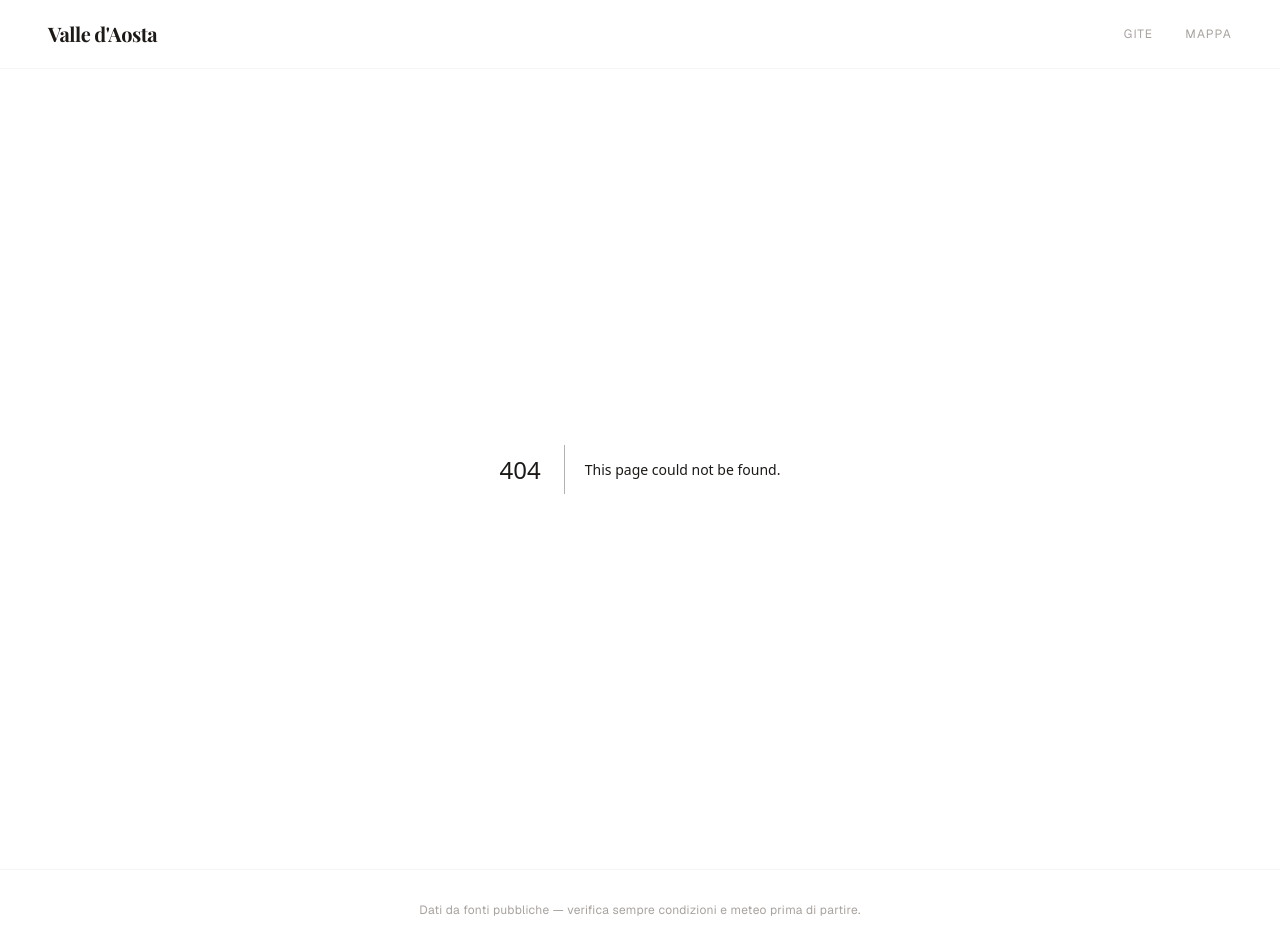
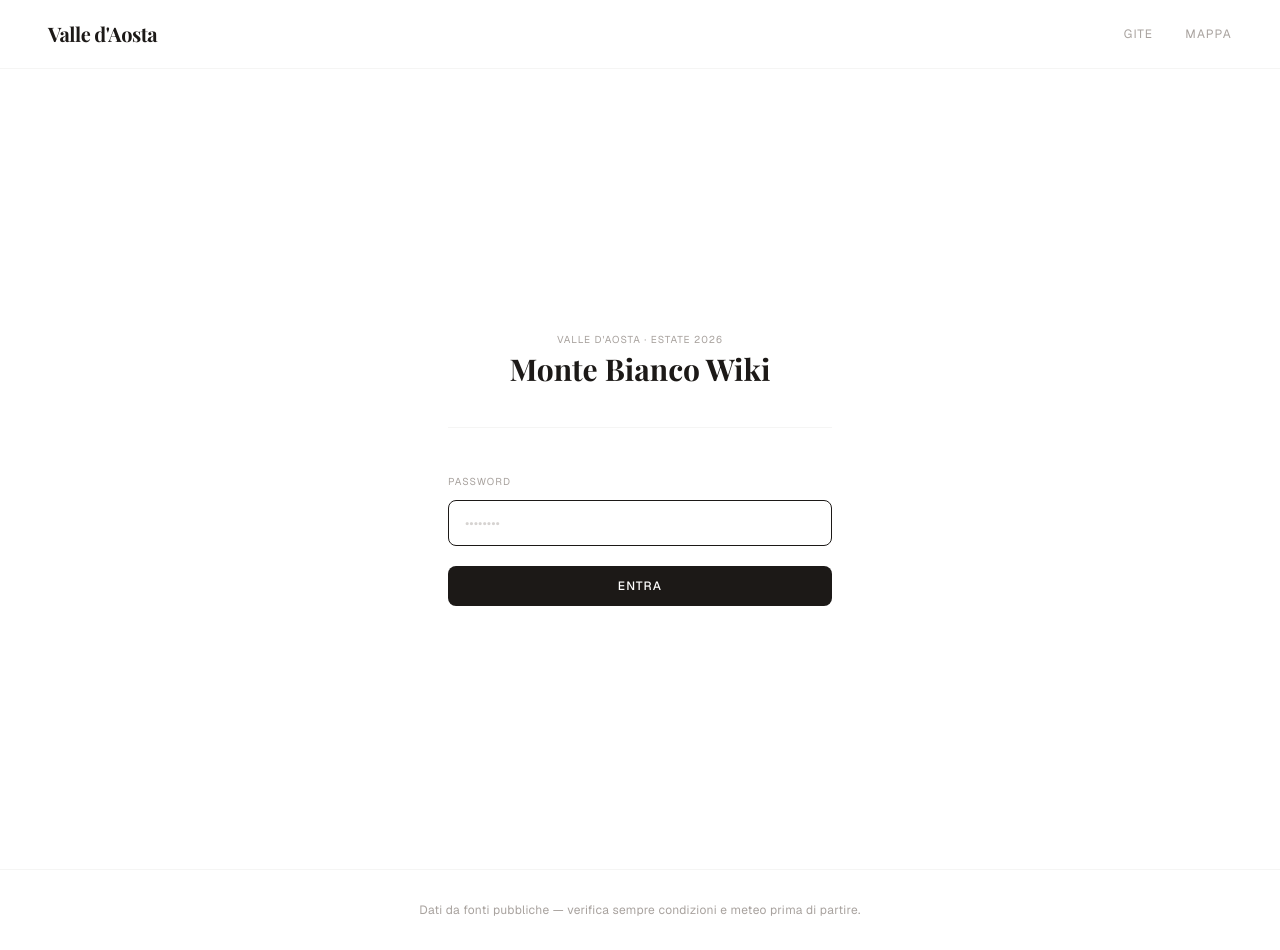
Before and after one commit to andreafigini98/monte-bianco-wiki, a Next.js app in the folder next-site/: page /login in a window 1280 px wide. Before the commit this address had no page. Built offline with nearby package versions, Linux system fonts and the light colour scheme; a web font is replaced by a local one.

Commit message:
feat: autenticazione via password — middleware Edge + cookie httpOnly + pagina login

```diff
--- /dev/null
+++ b/next-site/app/actions/auth.ts
@@ -0,0 +1,29 @@
+'use server'
+import { cookies } from 'next/headers'
+import { redirect } from 'next/navigation'
+
+async function tokenFor(password: string): Promise<string> {
+  const buf = await crypto.subtle.digest('SHA-256', new TextEncoder().encode(password))
+  return Array.from(new Uint8Array(buf)).map(b => b.toString(16).padStart(2, '0')).join('')
+}
+
+export async function login(_: unknown, formData: FormData): Promise<{ error: string }> {
+  const password = (formData.get('password') as string) ?? ''
+  const submitted = await tokenFor(password)
+  const expected = await tokenFor(process.env.AUTH_PASSWORD ?? '')
+
+  if (submitted !== expected) {
+    return { error: 'Password errata.' }
+  }
+
+  const jar = await cookies()
+  jar.set('auth', submitted, {
+    httpOnly: true,
+    secure: process.env.NODE_ENV === 'production',
+    sameSite: 'lax',
+    maxAge: 60 * 60 * 24 * 30,
+    path: '/',
+  })
+
+  redirect('/')
+}
--- /dev/null
+++ b/next-site/app/login/page.tsx
@@ -0,0 +1,56 @@
+'use client'
+import { useActionState } from 'react'
+import { login } from '@/app/actions/auth'
+
+const initial = { error: '' }
+
+export default function LoginPage() {
+  const [state, action, pending] = useActionState(login, initial)
+
+  return (
+    <div className="min-h-screen flex flex-col items-center justify-center px-6 bg-white">
+      <div className="w-full max-w-sm space-y-10">
+
+        {/* Wordmark */}
+        <div className="text-center space-y-1">
+          <p className="text-[10px] uppercase tracking-widest text-stone-400">Valle d&apos;Aosta · Estate 2026</p>
+          <h1 className="font-serif text-3xl font-bold text-stone-900">Monte Bianco Wiki</h1>
+        </div>
+
+        {/* Divider */}
+        <div className="h-px bg-stone-100" />
+
+        {/* Form */}
+        <form action={action} className="space-y-5">
+          <div className="space-y-2">
+            <label htmlFor="password" className="text-[10px] uppercase tracking-widest text-stone-400">
+              Password
+            </label>
+            <input
+              id="password"
+              name="password"
+              type="password"
+              autoFocus
+              autoComplete="current-password"
+              className="w-full border border-stone-200 rounded-lg px-4 py-3 text-sm text-stone-900 placeholder-stone-300 outline-none focus:border-stone-900 transition-colors"
+              placeholder="••••••••"
+            />
+          </div>
+
+          {state.error && (
+            <p className="text-xs text-red-500">{state.error}</p>
+          )}
+
+          <button
+            type="submit"
+            disabled={pending}
+            className="w-full bg-stone-900 text-white text-xs uppercase tracking-widest font-medium py-3 rounded-lg hover:bg-stone-700 disabled:opacity-50 transition-colors"
+          >
+            {pending ? 'Accesso…' : 'Entra'}
+          </button>
+        </form>
+
+      </div>
+    </div>
+  )
+}
```
Also changed, not shown: next-site/middleware.ts (added, +22 -0 lines).
